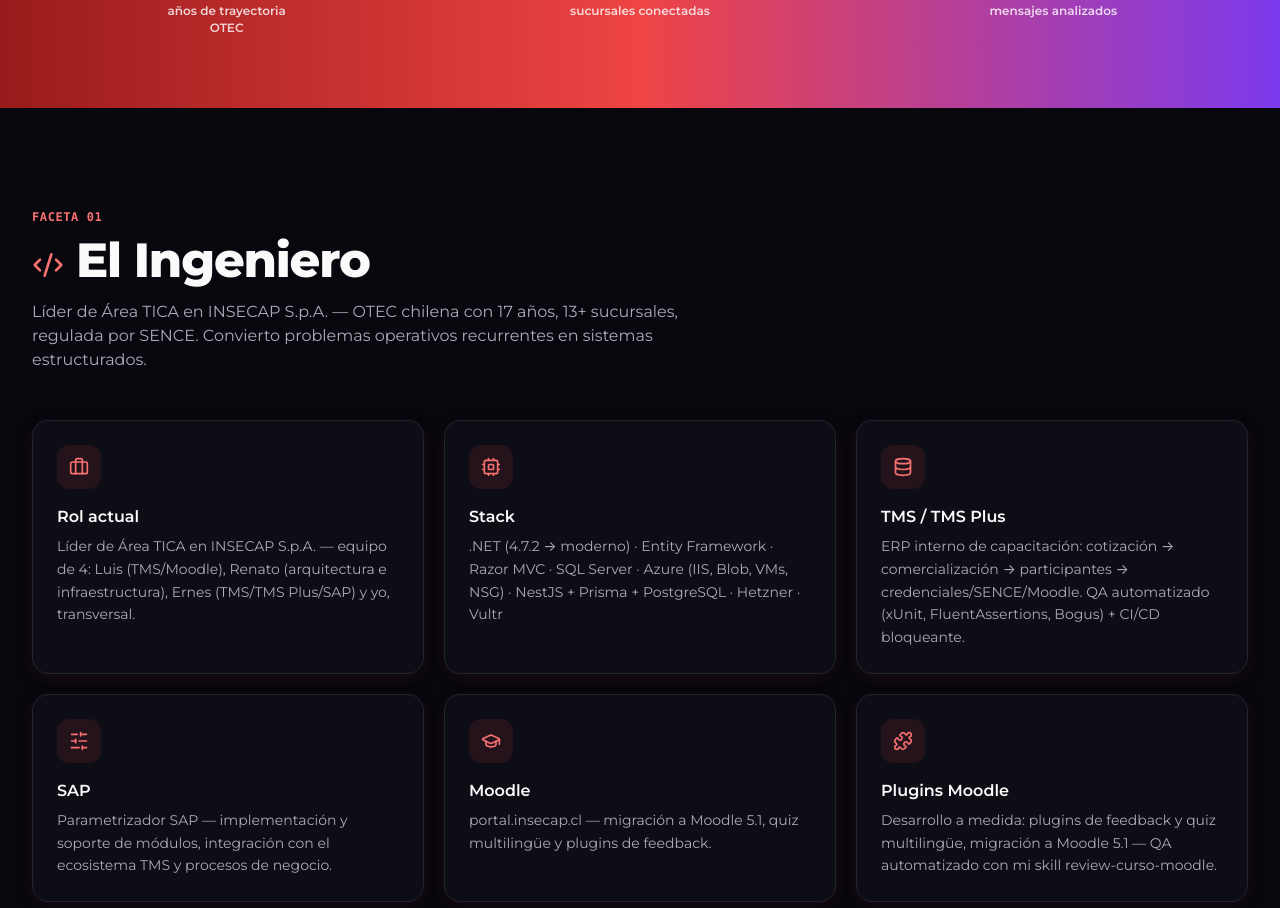
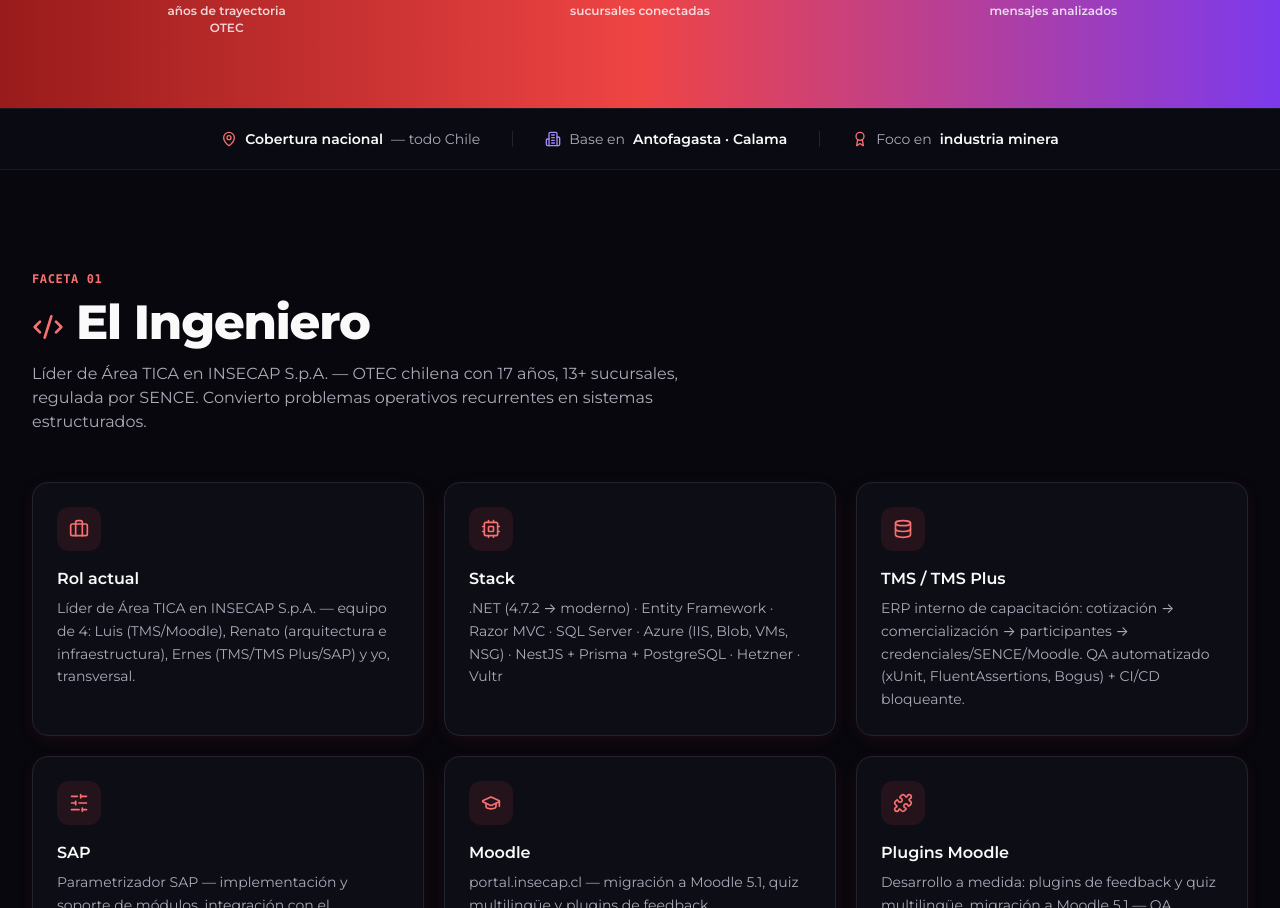
Before and after one commit to wcarvajalinsecap/wizao.cl, a React (Vite) app: page / in a window 1280 px wide. Shown: the part 972-1880 px from the top of the page. Built offline with nearby package versions, Linux system fonts and the light colour scheme.

Commit message:
SEO local/geo: cobertura nacional + Antofagasta/Calama + minería (JSON-LD areaServed/geo + franja visible)

```diff
--- a/index.html
+++ b/index.html
@@ -5,10 +5,14 @@
     <meta name="viewport" content="width=device-width, initial-scale=1.0" />
 
     <!-- SEO básico -->
-    <title>Wilson Carvajal (Wizao) — Ingeniero Civil en Computación · Líder TICA en INSECAP</title>
+    <title>Wilson Carvajal (Wizao) — Soluciones de Software · Antofagasta · Minería · Todo Chile</title>
     <meta
       name="description"
-      content="Wilson Carvajal Rozas (Wizao) — Ingeniero Civil en Computación e Informática, Líder de Área TICA en INSECAP. Sistematizador: convierto problemas operativos en sistemas. Desarrollo .NET, Moodle, SAP, IA y más."
+      content="Wilson Carvajal Rozas (Wizao) — Ingeniero Civil en Computación, Líder de Área TICA en INSECAP. Soluciones de software, automatización y capacitación para todo Chile, con foco en Antofagasta, Calama y la industria minera. Desarrollo .NET, Moodle, SAP y más."
+    />
+    <meta
+      name="keywords"
+      content="desarrollo de software Antofagasta, soluciones tecnológicas minería Chile, ingeniero informático Antofagasta, capacitación Calama, OTEC Antofagasta, automatización minería, Wilson Carvajal, Wizao"
     />
     <meta name="author" content="Wilson Carvajal Rozas" />
     <meta name="robots" content="index, follow" />
@@ -20,24 +24,24 @@
     <meta property="og:type" content="website" />
     <meta property="og:site_name" content="Wizao" />
     <meta property="og:locale" content="es_CL" />
-    <meta property="og:title" content="Wilson Carvajal (Wizao) — Ingeniero Civil en Computación · Líder TICA en INSECAP" />
+    <meta property="og:title" content="Wilson Carvajal (Wizao) — Soluciones de Software · Antofagasta · Minería · Todo Chile" />
     <meta
       property="og:description"
-      content="Sistematizador: convierto problemas operativos recurrentes en sistemas estructurados. Ingeniero, emprendedor, comunicador y creador."
+      content="Soluciones de software y automatización para todo Chile, con foco en Antofagasta, Calama y la minería. Sistematizador: convierto problemas operativos recurrentes en sistemas."
     />
     <meta property="og:url" content="https://wizao.cl/" />
     <meta property="og:image" content="https://wizao.cl/og-image.png" />
 
     <!-- Twitter Card -->
     <meta name="twitter:card" content="summary_large_image" />
-    <meta name="twitter:title" content="Wilson Carvajal (Wizao) — Ingeniero · Emprendedor · Comunicador · Creador" />
+    <meta name="twitter:title" content="Wilson Carvajal (Wizao) — Soluciones de Software · Antofagasta · Minería · Todo Chile" />
     <meta
       name="twitter:description"
-      content="Sistematizador: convierto problemas operativos recurrentes en sistemas estructurados. Líder de Área TICA en INSECAP."
+      content="Soluciones de software y automatización para todo Chile, con foco en Antofagasta, Calama y la minería."
     />
     <meta name="twitter:image" content="https://wizao.cl/og-image.png" />
 
-    <!-- Datos estructurados: Person -->
+    <!-- Datos estructurados: Person + cobertura geográfica -->
     <script type="application/ld+json">
       {
         "@context": "https://schema.org",
@@ -50,8 +54,34 @@
         "worksFor": {
           "@type": "Organization",
           "name": "INSECAP S.p.A.",
-          "url": "https://www.insecap.cl"
+          "url": "https://www.insecap.cl",
+          "address": {
+            "@type": "PostalAddress",
+            "addressCountry": "CL",
+            "addressRegion": "Antofagasta"
+          }
         },
+        "address": {
+          "@type": "PostalAddress",
+          "addressCountry": "CL",
+          "addressRegion": "Antofagasta",
+          "addressLocality": "Antofagasta"
+        },
+        "areaServed": [
+          { "@type": "Country", "name": "Chile" },
+          { "@type": "City", "name": "Antofagasta" },
+          { "@type": "City", "name": "Calama" }
+        ],
+        "knowsAbout": [
+          "Desarrollo de software",
+          "Automatización de procesos",
+          "Industria minera",
+          "Capacitación OTEC",
+          "Sistemas ERP (TMS)",
+          "Moodle / e-learning",
+          "SAP",
+          "Infraestructura tecnológica"
+        ],
         "alumniOf": {
           "@type": "CollegeOrUniversity",
           "name": "Ingeniería Civil en Computación e Informática"
@@ -66,6 +96,39 @@
         ]
       }
     </script>
+
+    <!-- Datos estructurados: Servicio profesional con cobertura -->
+    <script type="application/ld+json">
+      {
+        "@context": "https://schema.org",
+        "@type": "ProfessionalService",
+        "name": "Wizao — Soluciones de Software",
+        "url": "https://wizao.cl/",
+        "email": "mailto:hola@wizao.cl",
+        "description": "Soluciones de software, automatización y capacitación tecnológica para todo Chile, con base en Antofagasta y Calama y foco en la industria minera.",
+        "areaServed": [
+          { "@type": "Country", "name": "Chile" },
+          { "@type": "City", "name": "Antofagasta" },
+          { "@type": "City", "name": "Calama" }
+        ],
+        "address": {
+          "@type": "PostalAddress",
+          "addressCountry": "CL",
+          "addressRegion": "Antofagasta",
+          "addressLocality": "Antofagasta"
+        },
+        "geo": {
+          "@type": "GeoCoordinates",
+          "latitude": -23.6509,
+          "longitude": -70.3975
+        },
+        "provider": {
+          "@type": "Person",
+          "name": "Wilson Carvajal Rozas",
+          "url": "https://wizao.cl/"
+        }
+      }
+    </script>
   </head>
   <body>
     <div id="root"></div>
--- a/src/App.tsx
+++ b/src/App.tsx
@@ -267,6 +267,26 @@
         </div>
       </section>
 
+      {/* COBERTURA — SEO local visible: todo Chile + Antofagasta/Calama + minería */}
+      <section className="border-y border-border/60 bg-card/60">
+        <div className="container flex flex-wrap items-center justify-center gap-x-8 gap-y-3 py-5 text-sm text-muted-foreground">
+          <span className="inline-flex items-center gap-2">
+            <MapPin className="h-4 w-4 text-red-400" />
+            <span className="font-semibold text-foreground">Cobertura nacional</span> — todo Chile
+          </span>
+          <span className="hidden h-4 w-px bg-border sm:block" />
+          <span className="inline-flex items-center gap-2">
+            <Building2 className="h-4 w-4 text-violet-400" />
+            Base en <span className="font-semibold text-foreground">Antofagasta · Calama</span>
+          </span>
+          <span className="hidden h-4 w-px bg-border sm:block" />
+          <span className="inline-flex items-center gap-2">
+            <Award className="h-4 w-4 text-red-400" />
+            Foco en <span className="font-semibold text-foreground">industria minera</span>
+          </span>
+        </div>
+      </section>
+
       {/* FACETAS — tarjetas oscuras con acentos rojo/morado */}
       {facets.map((f, idx) => (
         <section key={f.id} id={f.id} className={`py-24 ${idx % 2 === 1 ? "bg-card/40" : "bg-background"}`}>
```
